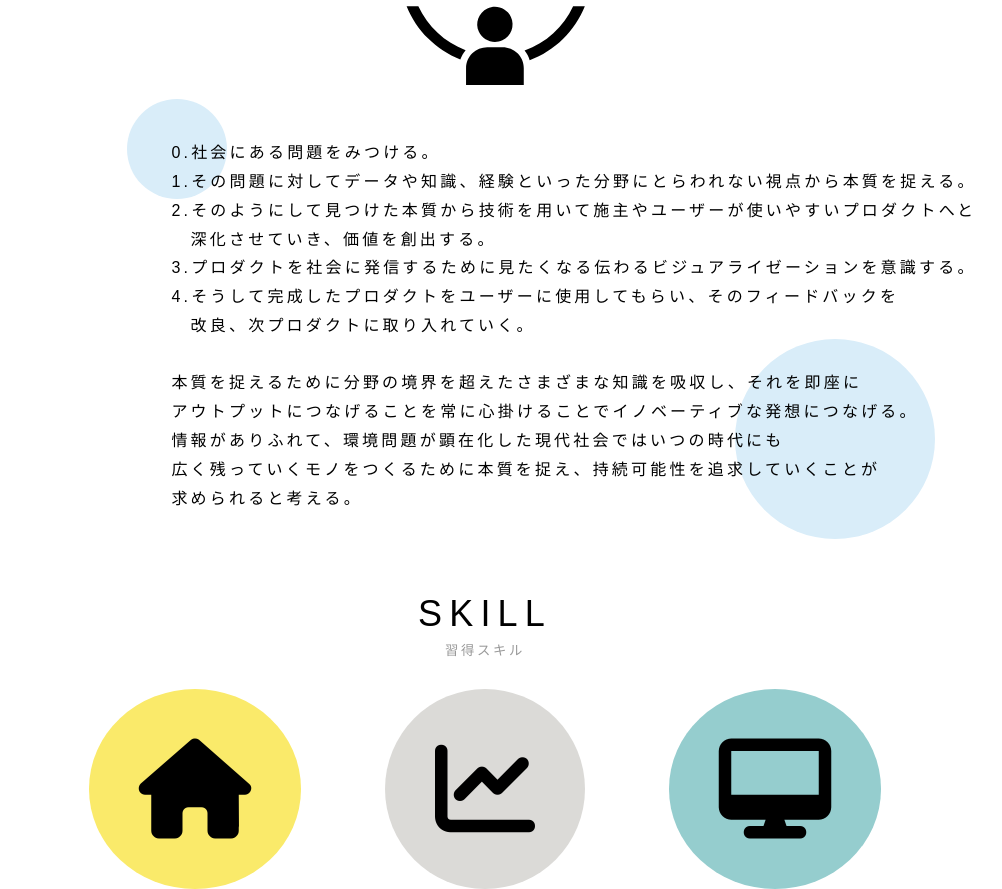
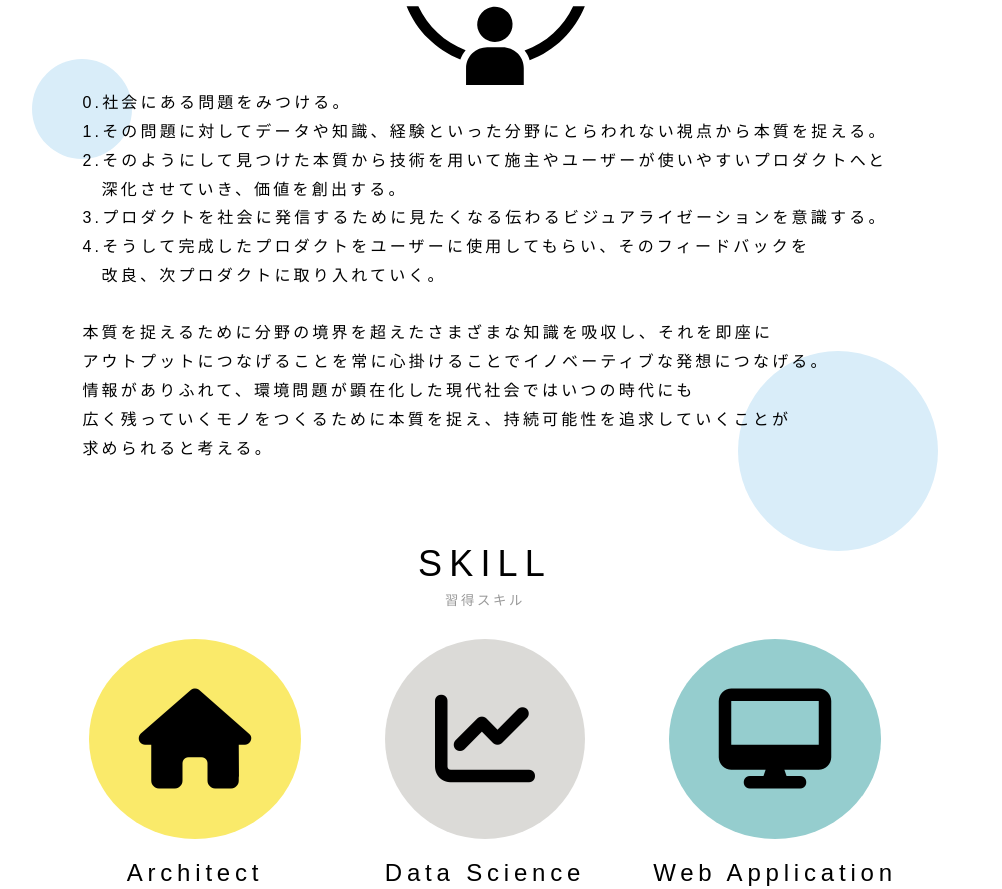
Before and after one commit to Yuta26504/Yuta26504.github.io, a plain HTML site: page index.html in a window 1280 px wide. Shown: the part 1696-2585 px from the top of the page, without its empty margins (155-1157 px from the left). Drawn offline with nearby package versions, Linux system fonts and the light colour scheme; a web font is replaced by a local one.

Commit message:
thinking

```diff
--- a/index.html
+++ b/index.html
@@ -81,6 +81,7 @@
             <img src="./images/silhouette/thinking.svg" alt="考え方"><br>
             <div class="process">
                 <div class="circle_left"></div>
+                <div class="text">
                     <p>
                         0.社会にある問題をみつける。<br>
                         1.その問題に対してデータや知識、経験といった分野にとらわれない視点から本質を捉える。<br>
@@ -95,6 +96,7 @@
                         広く残っていくモノをつくるために本質を捉え、持続可能性を追求していくことが<br>
                         求められると考える。
                     </p>
+                </div>
                 <div class="circle_right"></div>
             </div>
         </div>
--- a/style.css
+++ b/style.css
@@ -231,20 +231,26 @@ header a:hover{
 .thinking img{
     width: 100%;
 }
+.thinking .text{
+    display: inline-block;
+    text-align: center;
+}
 .thinking p{
     display: inline-block;
     text-align: left;
     width: 100%;
-    margin-left: 15%;
+    left: 50%;
 }
 .process{
     position: relative;
     margin-top: 50px;
+    margin: 0 auto 0 0;
 }
 .circle_left{
     position: absolute;
     display: inline-block;
-    margin: -40px 0 0 10%;
+    top: -8%;
+    margin-left: -50px;
     content: "";
     width: 100px;
     height: 100px;
@@ -255,9 +261,8 @@ header a:hover{
 .circle_right{
     position: absolute;
     display: inline-block;
-    left: 50%;
-    top: 0;
-    margin: 200px 0 0 250px;
+    top: 70%;
+    margin-left: -150px;
     content: "";
     width: 200px;
     height: 200px;
```
Lines whose indentation alone changed are shown as unchanged.
